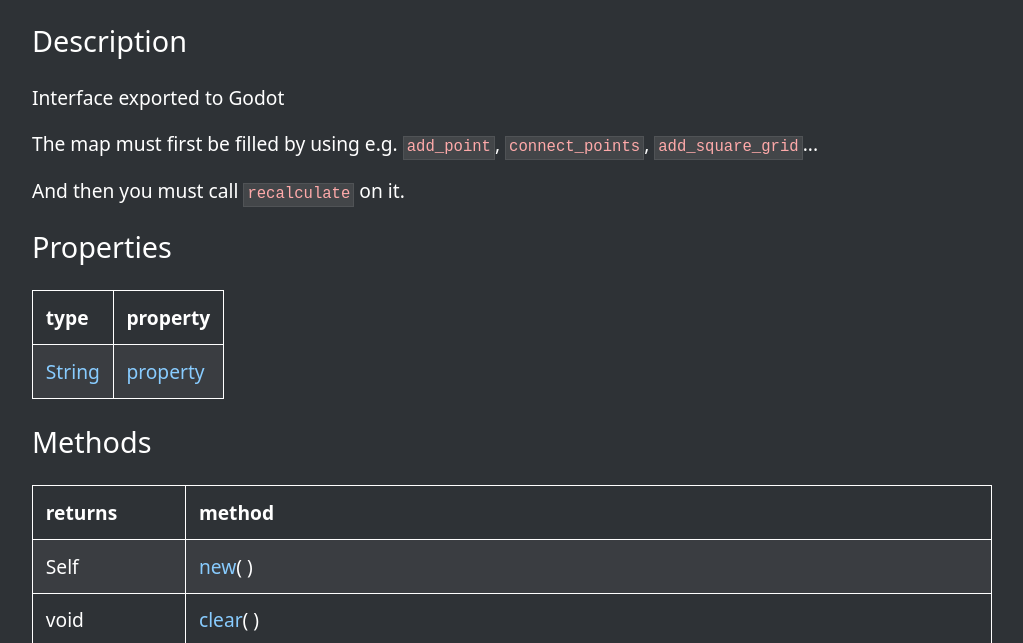
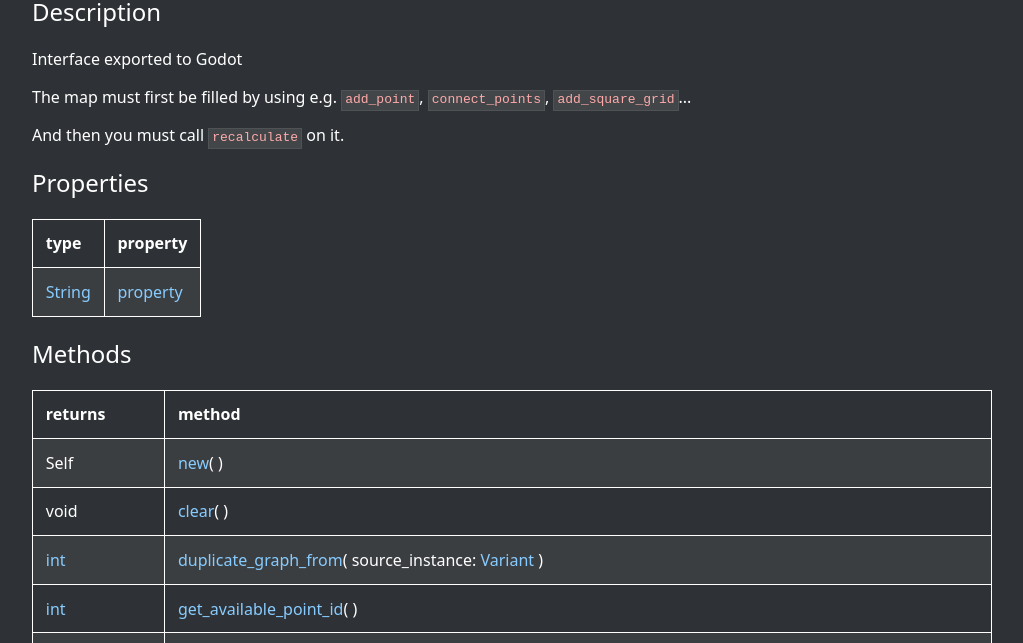
Before and after one commit to arnaudgolfouse/gdnative-doc-rs, a plain HTML site: page examples/dijkstra-map-gd/doc/html/DijkstraMap.html in a window 1280 px wide. Shown: the part 133-776 px from the top of the page, without its empty margins (128-1151 px from the left). Drawn offline with Linux system fonts and the light colour scheme.

Commit message:
CSS adjustments

```diff
--- a/examples/dijkstra-map-gd/doc/html/style.css
+++ b/examples/dijkstra-map-gd/doc/html/style.css
@@ -4,7 +4,6 @@
 */
 
 body {
-	font-size: larger;
 	margin-right: 10rem;
 	margin-left: 10rem;
 	color: white;
@@ -30,7 +29,7 @@ table, th, td {
 }
 
 tr:nth-child(odd) {
-	background-color: #3a3d41;
+	background-color: #3b3e41;
 }
 
 th {
@@ -81,6 +80,10 @@ a:hover {
 	text-decoration: underline;
 }
 
+a:active {
+	color: #6ad;
+}
+
 a:visited {
 	color: #cb99f6;
 }
--- a/html/style.css
+++ b/html/style.css
@@ -4,7 +4,6 @@
 */
 
 body {
-	font-size: larger;
 	margin-right: 10rem;
 	margin-left: 10rem;
 	color: white;
@@ -30,7 +29,7 @@ table, th, td {
 }
 
 tr:nth-child(odd) {
-	background-color: #3a3d41;
+	background-color: #3b3e41;
 }
 
 th {
@@ -81,6 +80,10 @@ a:hover {
 	text-decoration: underline;
 }
 
+a:active {
+	color: #6ad;
+}
+
 a:visited {
 	color: #cb99f6;
 }
```
